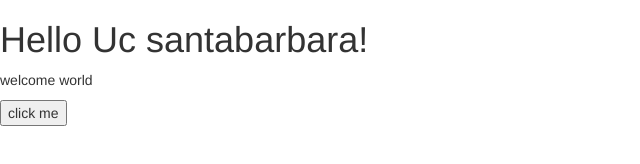
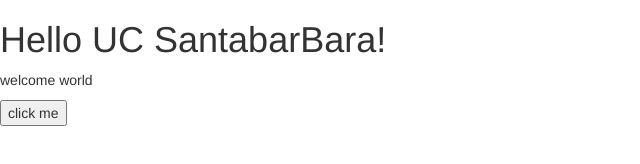
Before and after one commit to rafaelalber/rafaelalber.github.io, a plain HTML site: page index.html in a window 1280 px wide. Shown: the whole page, without its empty margins (0-640 px from the left). Drawn offline with nearby package versions, Linux system fonts and the light colour scheme.

Commit message:
Update index.html

```diff
--- a/index.html
+++ b/index.html
@@ -24,7 +24,7 @@
   </script>
 
   <body>
-    <h1>Hello Uc santabarbara!</h1>
+    <h1>Hello UC SantabarBara!</h1>
     <p id="pharagraft">welcome world</p>
      <button onclick=changeParagraph>click me</button>
 
```
